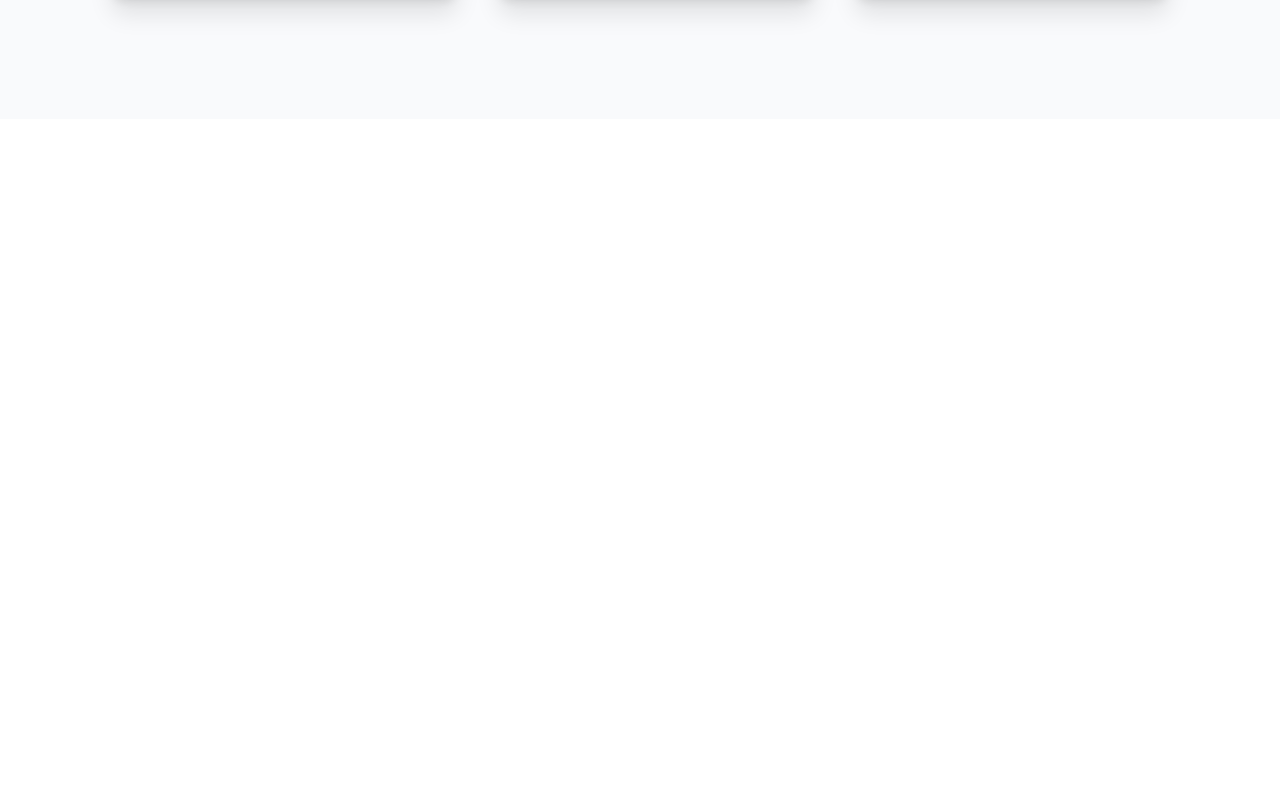
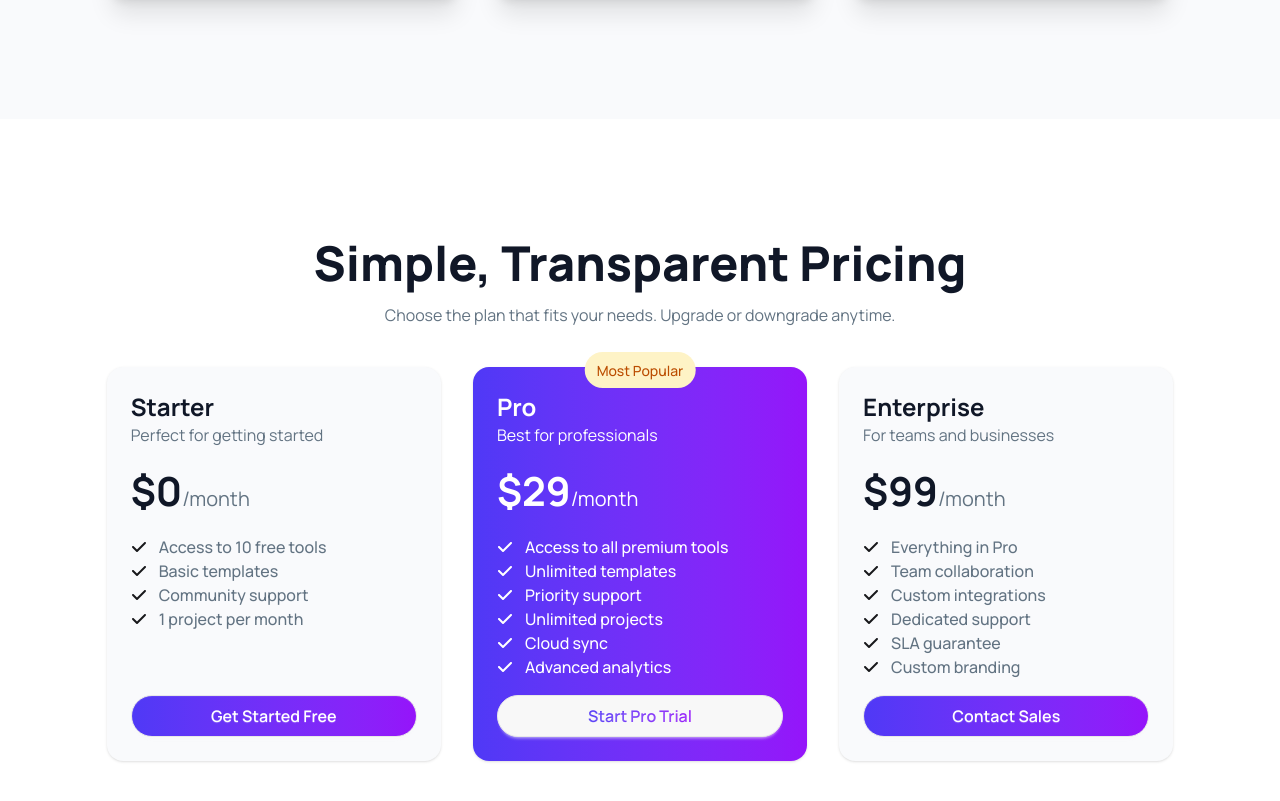
Before and after one commit to Abdul-Momin-Rahman/B-13-A06, a React (Vite) app: page / in a window 1280 px wide. Shown: the part 1717-2518 px from the top of the page. Before the commit the page ends 1836 px from the top, so only its background shows below. Built offline with nearby package versions, Linux system fonts and the light colour scheme.

Commit message:
prcing section done

```diff
--- a/src/App.jsx
+++ b/src/App.jsx
@@ -1,6 +1,7 @@
 import './App.css'
 import Banner from './Components/Banner'
 import Navbar from './Components/Navbar'
+import Pricing from './Components/Pricing'
 import Stats from './Components/Stats'
 import StepsSection from './Components/StepsSection'
 
@@ -16,6 +17,7 @@ function App() {
 
 
       <StepsSection/>
+      <Pricing/>
 
     </>
   )
--- /dev/null
+++ b/src/Components/Pricing.jsx
@@ -0,0 +1,141 @@
+import { FaCheck } from "react-icons/fa6";
+
+const Pricing = () => {
+    return (
+        <div className='w-10/12 mx-auto py-30 space-y-10'>
+
+            <div className='flex flex-col gap-4 items-center'>
+                <h1 className='font-extrabold text-5xl text-[#101727]'>Simple, Transparent Pricing</h1>
+                <p className='text-base text-[#627382]'>Choose the plan that fits your needs. Upgrade or downgrade anytime.</p>
+            </div>
+
+
+            <div className='card-container flex flex-col lg:flex-row gap-8 justify-between'>
+                <div className='card-1 p-6 flex flex-col gap-4 bg-[#F9FAFC] rounded-2xl shadow-sm w-full flex-1'>
+
+                    <div>
+                        <h1 className="font-bold text-2xl text-[#101727]">Starter</h1>
+                        <p className="text-base text-[#627382]">Perfect for getting started</p>
+                    </div>
+
+                    <p className="text-xl text-[#627382]"><span className="font-bold text-[40px] text-[#101727]">$0</span>/month</p>
+
+                    <ul className="items-start">
+                        <div className="flex gap-3 items-center ">
+                            <FaCheck />
+                            <p className="text-base font-medium text-[#627382]">Access to 10 free tools</p>
+                        </div>
+                        <div className="flex gap-3 items-center ">
+                            <FaCheck />
+                            <p className="text-base font-medium text-[#627382]">Basic templates</p>
+                        </div>
+                        <div className="flex gap-3 items-center ">
+                            <FaCheck />
+                            <p className="text-base font-medium text-[#627382]">Community support</p>
+                        </div>
+                        <div className="flex gap-3 items-center ">
+                            <FaCheck />
+                            <p className="text-base font-medium text-[#627382]">1 project per month</p>
+                        </div>
+
+                    </ul>
+
+
+                    <button className="btn font-semibold text-white text-base px-4 py-5 rounded-3xl bg-linear-to-r from-[#4F39F6] to-[#9514FA] mt-auto">Get Started Free</button>
+
+                </div>
+
+                <div className='card-2 relative text-white p-6 flex flex-col gap-4 bg-linear-to-r from-[#4F39F6] to-[#9514FA] rounded-2xl shadow-sm w-full flex-1'>
+
+                    <div className="px-3 py-1.5 rounded-3xl bg-[#FEF3C6] absolute -top-3.75 left-1/2 -translate-x-1/2 "><span className="text-[#BB4D00] text-sm font-medium">Most Popular</span></div>
+
+                    <div>
+                        <h1 className="font-bold text-2xl ">Pro</h1>
+                        <p className="text-base">Best for professionals</p>
+                    </div>
+
+                    <p className="text-xl t"><span className="font-bold text-[40px] ">$29</span>/month</p>
+
+                    <ul className="items-start ">
+                        <div className="flex gap-3 items-center ">
+                            <FaCheck />
+                            <p className="text-base font-medium ">Access to all premium tools</p>
+                        </div>
+                        <div className="flex gap-3 items-center ">
+                            <FaCheck />
+                            <p className="text-base font-medium ">Unlimited templates</p>
+                        </div>
+                        <div className="flex gap-3 items-center ">
+                            <FaCheck />
+                            <p className="text-base font-medium ">Priority support</p>
+                        </div>
+                        <div className="flex gap-3 items-center ">
+                            <FaCheck />
+                            <p className="text-base font-medium ">Unlimited projects</p>
+                        </div>
+                        <div className="flex gap-3 items-center ">
+                            <FaCheck />
+                            <p className="text-base font-medium ">Cloud sync</p>
+                        </div>
+                        <div className="flex gap-3 items-center ">
+                            <FaCheck />
+                            <p className="text-base font-medium ">Advanced analytics</p>
+                        </div>
+
+                    </ul>
+
+
+                    <button className="btn font-semibold text-white text-base px-4 py-5 rounded-3xl   mt-auto"><span className="bg-clip-text text-transparent bg-linear-to-r from-[#4F39F6] to-[#9514FA]">Start Pro Trial</span></button>
+
+                </div>
+
+                <div className='card-3 p-6 flex flex-col gap-4 bg-[#F9FAFC] rounded-2xl shadow-sm w-full flex-1'>
+
+                    <div>
+                        <h1 className="font-bold text-2xl text-[#101727]">Enterprise</h1>
+                        <p className="text-base text-[#627382]">For teams and businesses</p>
+                    </div>
+
+                    <p className="text-xl text-[#627382]"><span className="font-bold text-[40px] text-[#101727]">$99</span>/month</p>
+
+                    <ul className="items-start">
+                        <div className="flex gap-3 items-center ">
+                            <FaCheck />
+                            <p className="text-base font-medium text-[#627382]">Everything in Pro</p>
+                        </div>
+                        <div className="flex gap-3 items-center ">
+                            <FaCheck />
+                            <p className="text-base font-medium text-[#627382]">Team collaboration</p>
+                        </div>
+                        <div className="flex gap-3 items-center ">
+                            <FaCheck />
+                            <p className="text-base font-medium text-[#627382]">Custom integrations</p>
+                        </div>
+                        <div className="flex gap-3 items-center ">
+                            <FaCheck />
+                            <p className="text-base font-medium text-[#627382]">Dedicated support</p>
+                        </div>
+                        <div className="flex gap-3 items-center ">
+                            <FaCheck />
+                            <p className="text-base font-medium text-[#627382]">SLA guarantee</p>
+                        </div>
+                        <div className="flex gap-3 items-center ">
+                            <FaCheck />
+                            <p className="text-base font-medium text-[#627382]">Custom branding</p>
+                        </div>
+
+                    </ul>
+
+
+                    <button className="btn font-semibold text-white text-base px-4 py-5 rounded-3xl bg-linear-to-r from-[#4F39F6] to-[#9514FA] mt-auto">Contact Sales</button>
+
+                </div>
+
+
+            </div>
+
+        </div>
+    );
+};
+
+export default Pricing;
```
